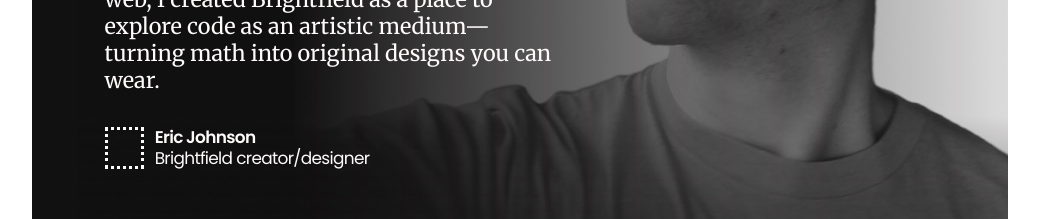
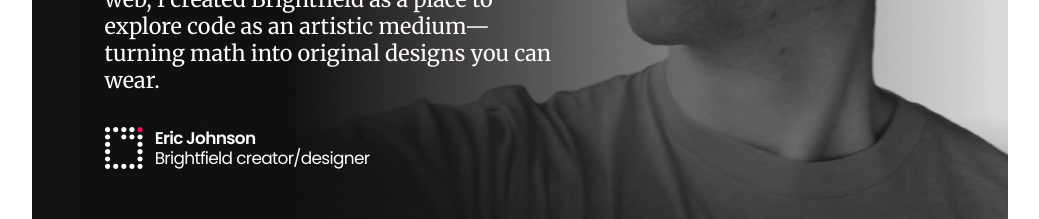
Before and after one commit to onetwothreebutter/ericdjohnson-portfolio, a Next.js app in the folder next-frontend/: page /work-ive-done/brightfield-redesign in a window 1280 px wide. Shown: the part 2160-2379 px from the top of the page, without its empty margins (120-1159 px from the left). Built offline with nearby package versions, Linux system fonts and the light colour scheme.

Commit message:
Use Figma lettermark in Brightfield human section mockup
Replace the CSS dotted-border stand-in with an SVG built from the
lettermark's dot cells in Figma (node 235:1003), including the pink
top-right dot.

Co-Authored-By: Claude Opus 5.5 (1M context) <noreply@anthropic.com>

```diff
--- a/next-frontend/src/components/brightfield/Mockups.tsx
+++ b/next-frontend/src/components/brightfield/Mockups.tsx
@@ -76,7 +76,7 @@ export function HumanMockup() {
                         After two decades of making things for the web, I created Brightfield as a place to explore code as an artistic medium&mdash;turning math into original designs you can wear.
                     </p>
                     <div className={s.who}>
-                        <span className={s.lettermark} />
+                        <Image src="/images/work-ive-done/brightfield-redesign/lettermark.svg" alt="" width={58} height={63} className={s.lettermark} />
                         <div>
                             <strong>Eric Johnson</strong>
                             Brightfield creator/designer
--- a/next-frontend/src/components/brightfield/brightfield.module.css
+++ b/next-frontend/src/components/brightfield/brightfield.module.css
@@ -200,8 +200,7 @@
 }
 .lettermark {
     width: calc(var(--u) * 58);
-    height: calc(var(--u) * 62);
-    border: calc(var(--u) * 5) dotted var(--bf-text);
+    height: calc(var(--u) * 63);
 }
 
 /* ---------- designs ---------- */
```
Also changed, not shown: next-frontend/public/images/work-ive-done/brightfield-redesign/lettermark.svg (added).
